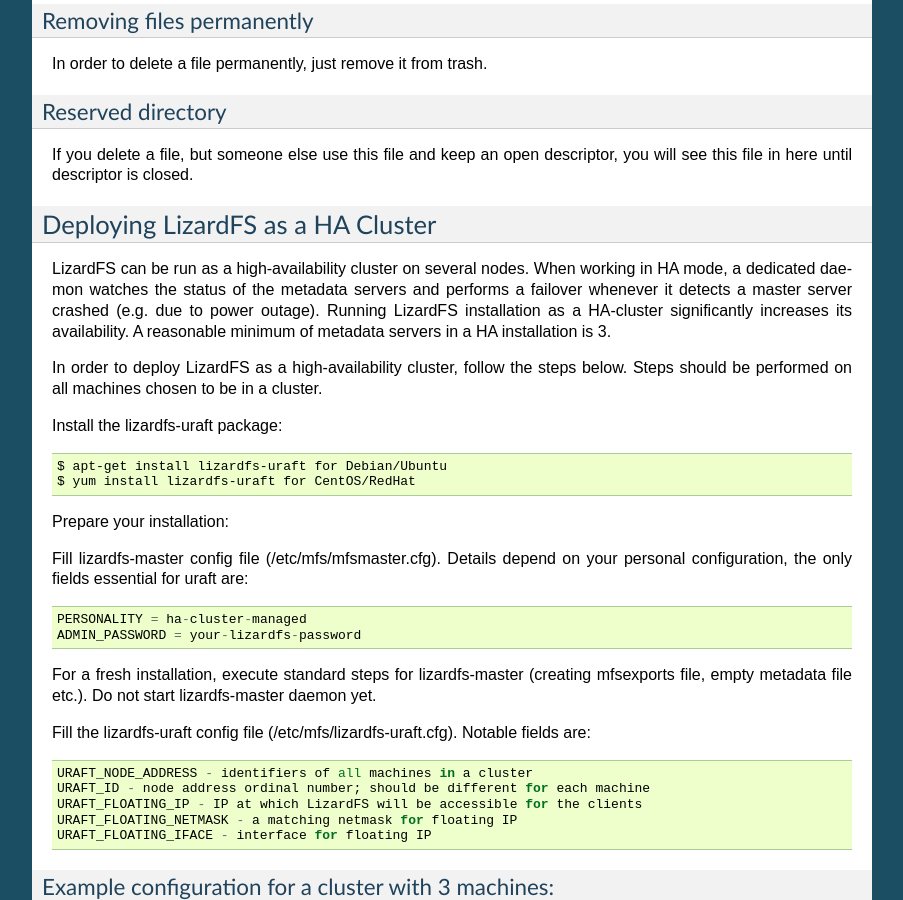
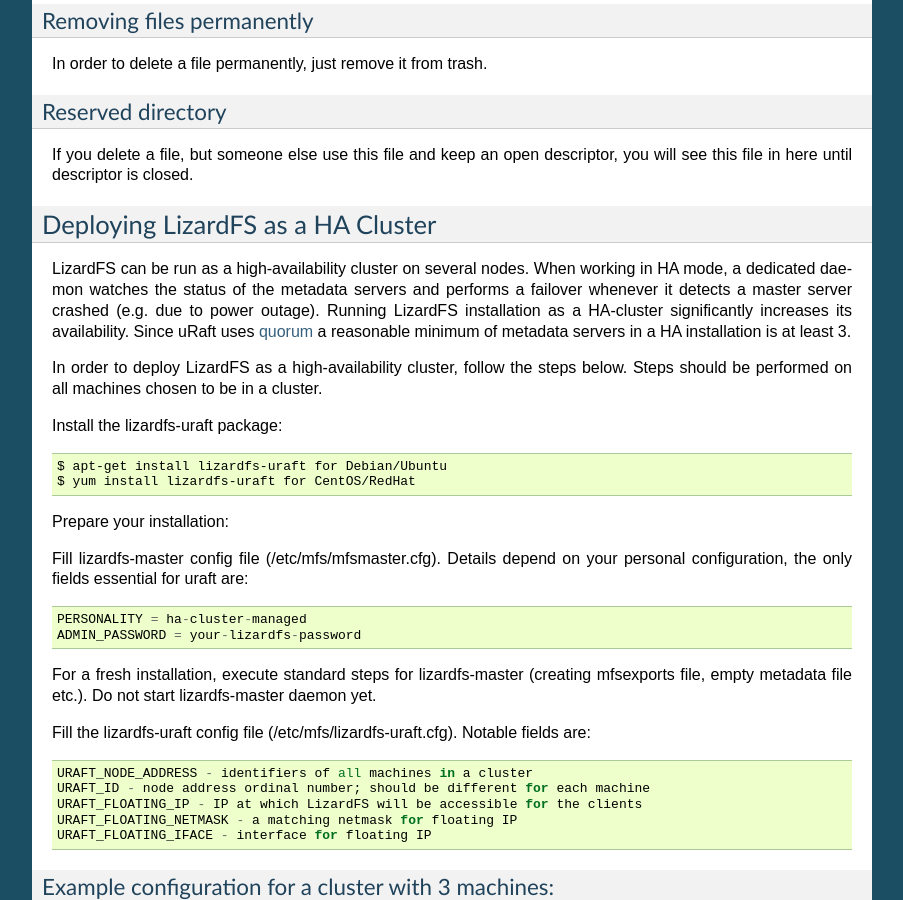
Before and after one commit to lizardfs/documentation, a Sphinx documentation site: the page built from source/adminguide/advanced_configuration.rst, in a window 1280 px wide and 900 px high, scrolled down 2427 px. Shown: the whole window, without its empty margins (198-1101 px from the left). Built offline with Sphinx 7.4.7, drawn with Linux system fonts in a browser that asks for light colours; pages that are not in the unit, such as notebooks, are missing from menus.

Commit message:
doc: small fixes

```diff
--- a/source/adminguide/advanced_configuration.rst
+++ b/source/adminguide/advanced_configuration.rst
@@ -164,8 +164,9 @@
 working in HA mode, a dedicated daemon watches the status of the metadata
 servers and performs a failover whenever it detects a master server crashed
 (e.g. due to power outage). Running LizardFS installation as a HA-cluster
-significantly increases its availability. A reasonable minimum of metadata
-servers in a HA installation is 3.
+significantly increases its availability. Since uRaft uses :ref:`quorum` a
+reasonable
+minimum of metadata servers in a HA installation is at least 3.
 
 In order to deploy LizardFS as a high-availability cluster, follow the steps
 below.
@@ -242,7 +243,8 @@
 
    $ service lizardfs-uraft start
 
-You can check your uraft status via telnet on URAFT_STATUS_PORT (default: 9428)::
+You can check your uraft status via telnet on URAFT_STATUS_PORT
+(default: 9428)::
 
 	$ telnet NODE-ADDRESS 9428
 
```
